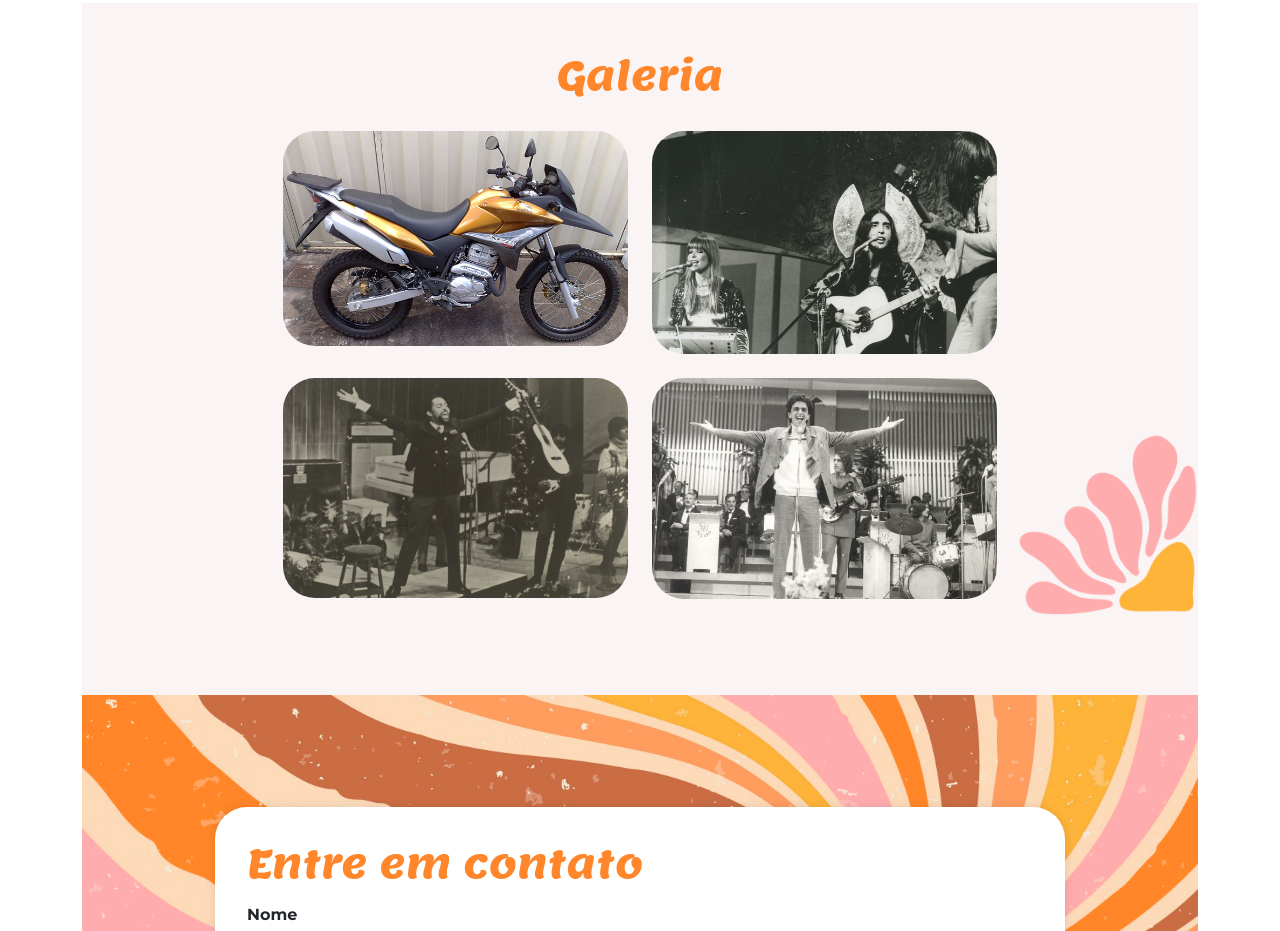
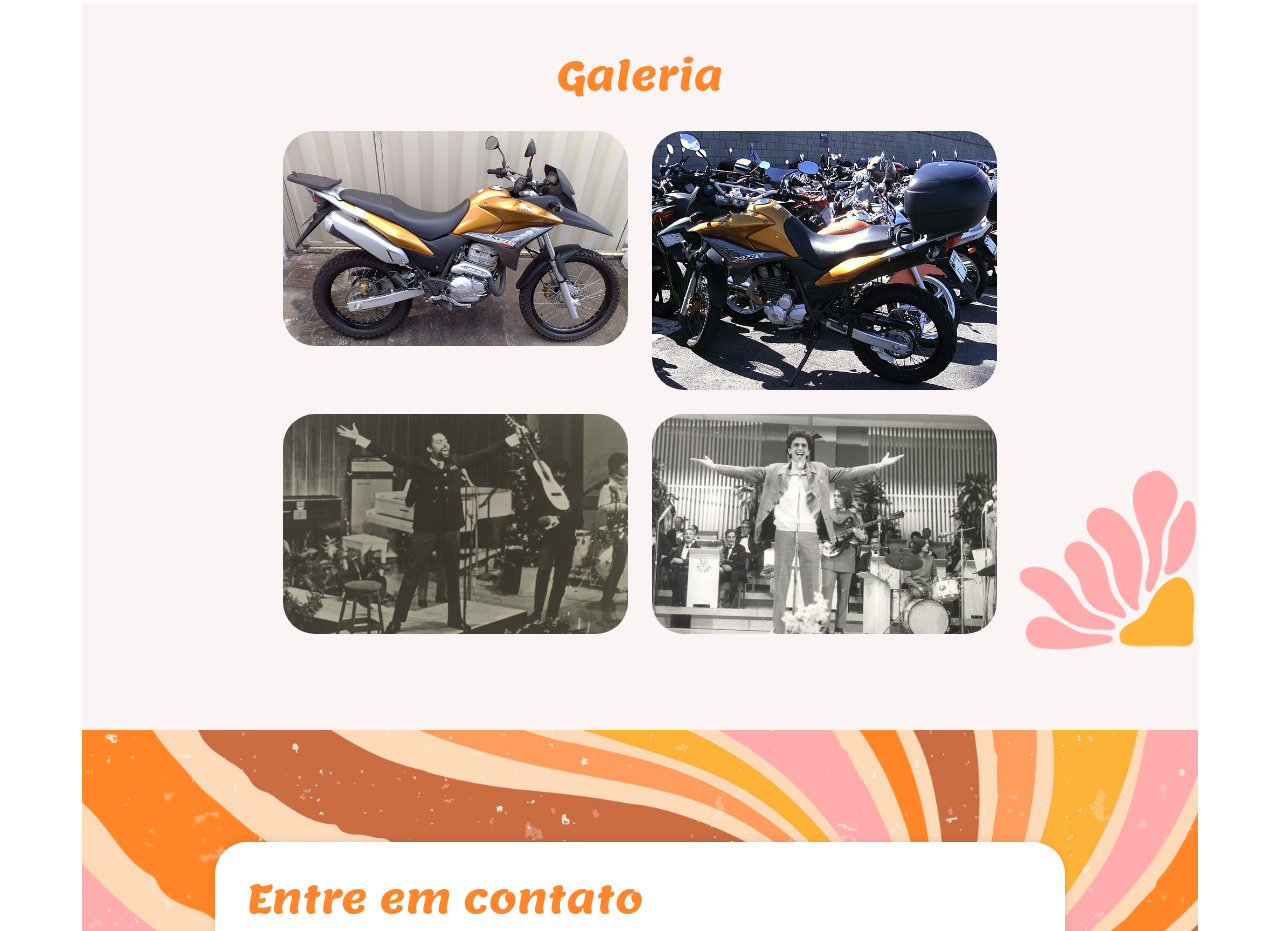
Before and after one commit to igoorzin/moto, a plain HTML site: page index.html in a window 1280 px wide. Shown: the part 1914-2845 px from the top of the page. Drawn offline with nearby package versions, Linux system fonts and the light colour scheme.

Commit message:
Update index.html

```diff
--- a/index.html
+++ b/index.html
@@ -75,7 +75,7 @@
                             class="img-fluid rounded-5" loading="lazy">
                     </div>
                     <div class="col-md-4">
-                        <img src="img/lossy-page1-640px-Os_Mutantes_2.tif.jpg" class="img-fluid rounded-5"
+                        <img src="img/Honda_xre300.JPG" class="img-fluid rounded-5"
                             loading="lazy">
                     </div>
                 </div>
```
